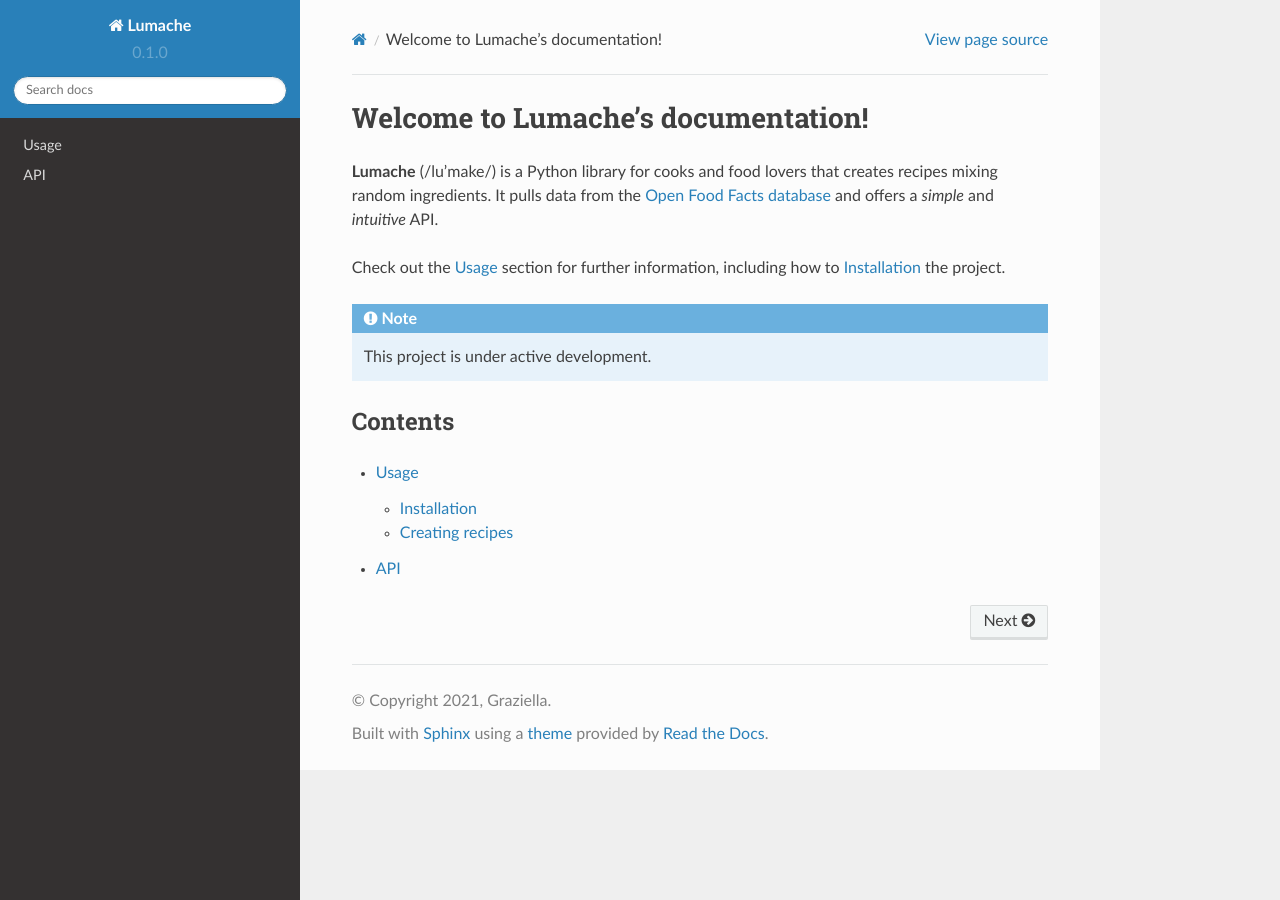
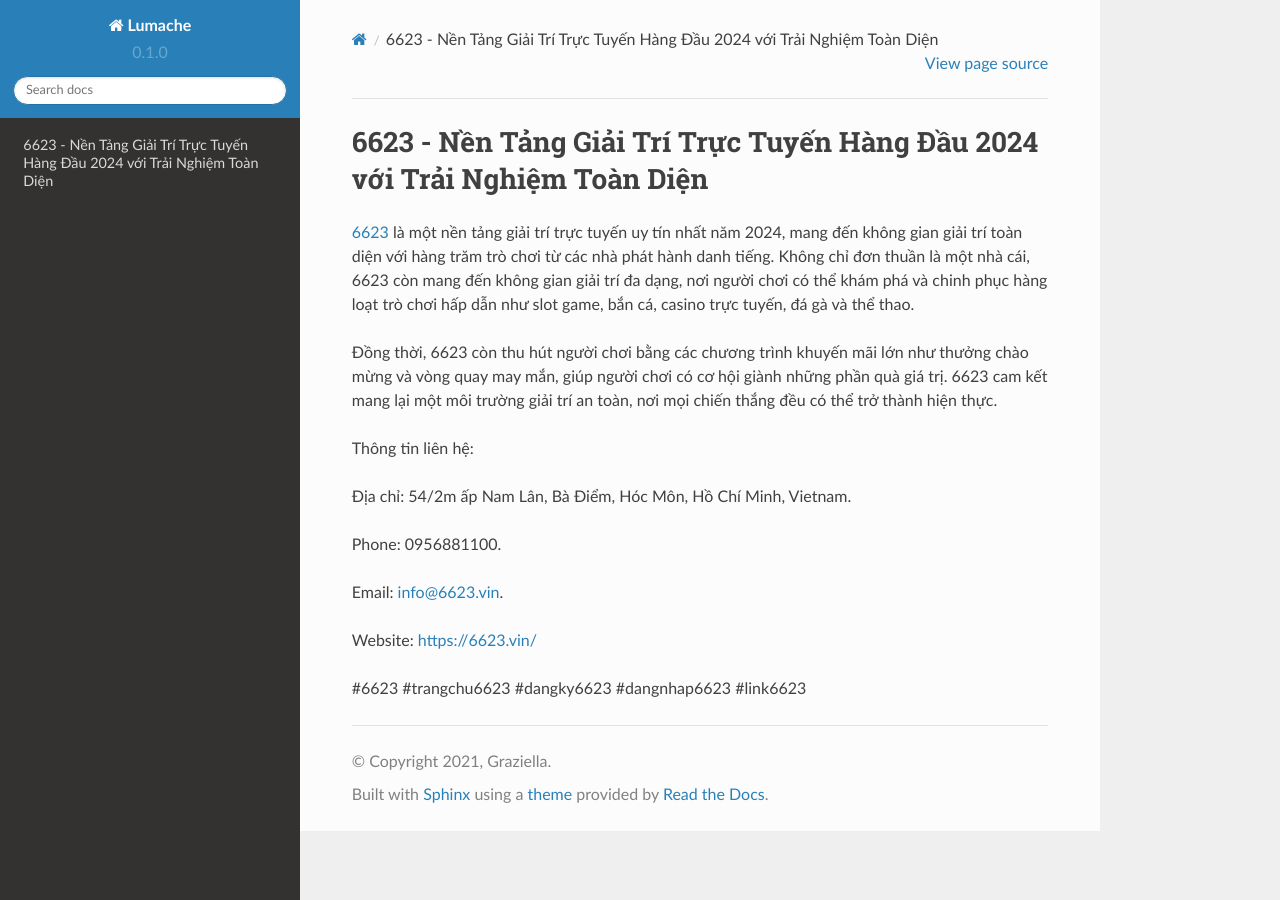
Before and after one commit to vanthanhtuan2022/6623vin, a Sphinx documentation site: the page built from docs/source/index.rst, in a window 1280 px wide. Built offline with Sphinx 7.4.7 and the Read the Docs theme 2.0.0, drawn with Linux system fonts in a browser that asks for light colours.

Commit message:
Update index.rst

```diff
--- a/docs/source/index.rst
+++ b/docs/source/index.rst
@@ -1,22 +1,18 @@
-Welcome to Lumache's documentation!
+6623 - Nền Tảng Giải Trí Trực Tuyến Hàng Đầu 2024 với Trải Nghiệm Toàn Diện
 ===================================
 
-**Lumache** (/lu'make/) is a Python library for cooks and food lovers
-that creates recipes mixing random ingredients.
-It pulls data from the `Open Food Facts database <https://world.openfoodfacts.org/>`_
-and offers a *simple* and *intuitive* API.
+`6623 <https://6623.vin/>`_ là một nền tảng giải trí trực tuyến uy tín nhất năm 2024, mang đến không gian giải trí toàn diện với hàng trăm trò chơi từ các nhà phát hành danh tiếng. Không chỉ đơn thuần là một nhà cái, 6623 còn mang đến không gian giải trí đa dạng, nơi người chơi có thể khám phá và chinh phục hàng loạt trò chơi hấp dẫn như slot game, bắn cá, casino trực tuyến, đá gà và thể thao.
 
-Check out the :doc:`usage` section for further information, including
-how to :ref:`installation` the project.
+Đồng thời, 6623 còn thu hút người chơi bằng các chương trình khuyến mãi lớn như thưởng chào mừng và vòng quay may mắn, giúp người chơi có cơ hội giành những phần quà giá trị. 6623 cam kết mang lại một môi trường giải trí an toàn, nơi mọi chiến thắng đều có thể trở thành hiện thực.
 
-.. note::
+Thông tin liên hệ:
 
-   This project is under active development.
+Địa chỉ: 54/2m ấp Nam Lân, Bà Điểm, Hóc Môn, Hồ Chí Minh, Vietnam.
 
-Contents
---------
+Phone: 0956881100.
 
-.. toctree::
+Email: info@6623.vin.
 
-   usage
-   api
+Website: https://6623.vin/
+
+#6623 #trangchu6623 #dangky6623 #dangnhap6623 #link6623
```
